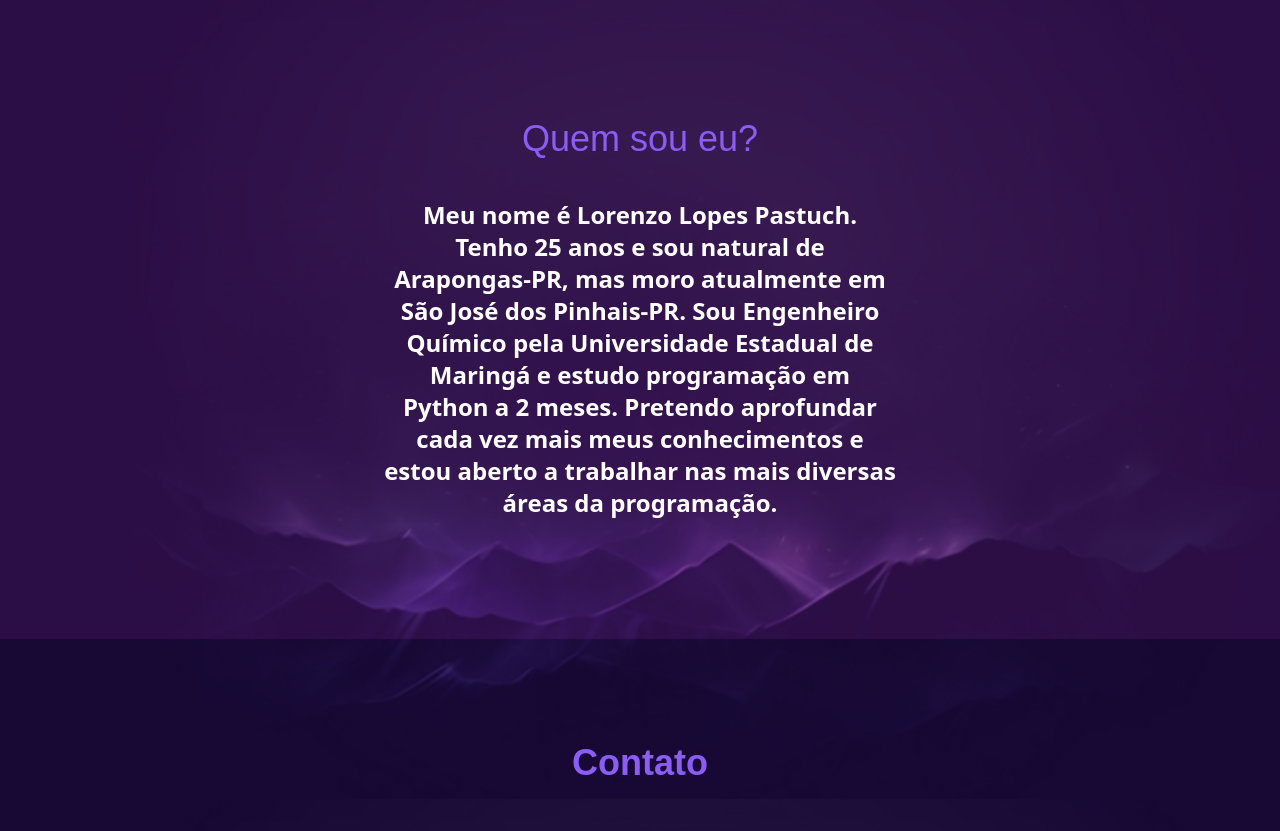
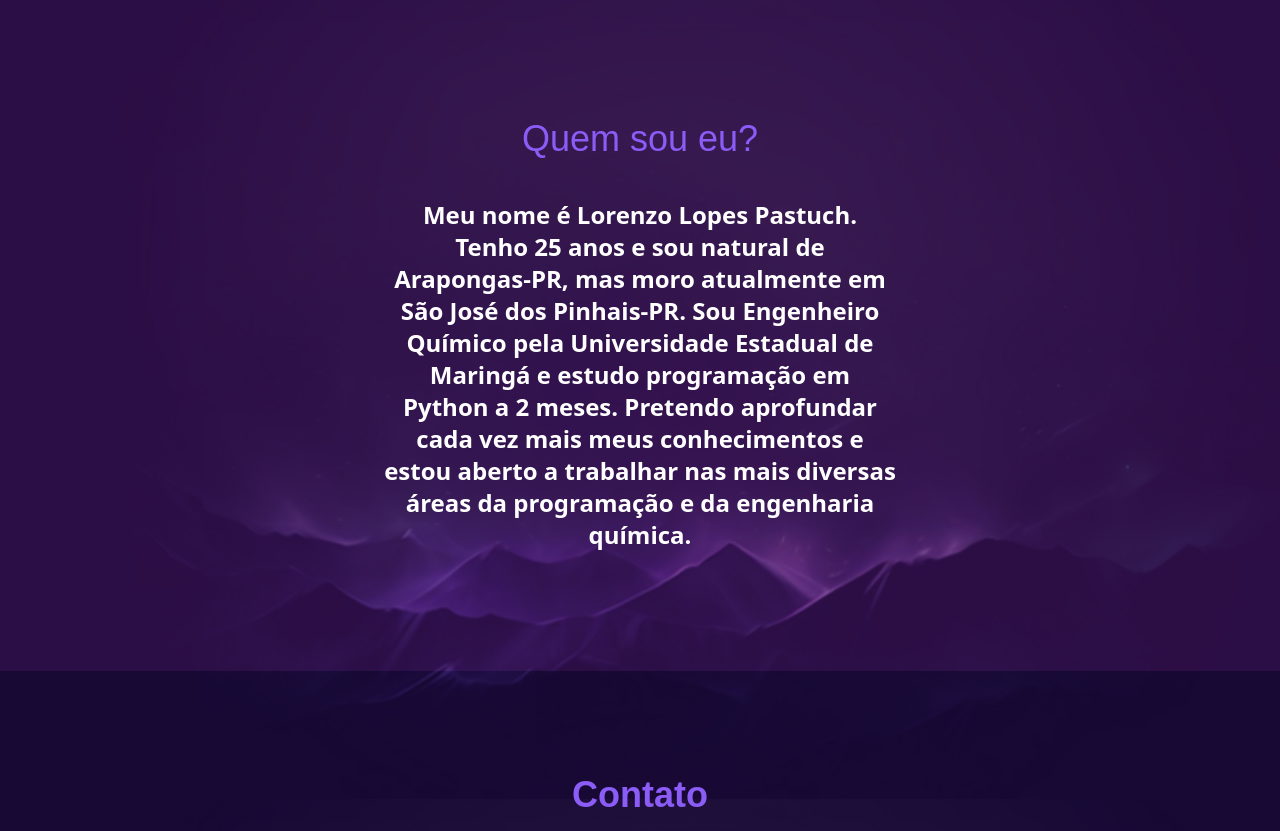
Before and after one commit to LorenzoPastuch/Site, a Django app: page / in a window 1280 px wide. Shown: the part 801-1632 px from the top of the page. Run offline with Django 4.2, Linux system fonts and the light colour scheme; some libraries are stand-ins or nearby versions; some web fonts are replaced.

Commit message:
Update homepage.html

```diff
--- a/Lorenzo/templates/homepage.html
+++ b/Lorenzo/templates/homepage.html
@@ -25,7 +25,7 @@ Quem sou eu
             mas moro atualmente em São José dos Pinhais-PR.
             Sou Engenheiro Químico pela Universidade Estadual de Maringá e
             estudo programação em Python a {{ meses_passados }} meses.
-            Pretendo aprofundar cada vez mais meus conhecimentos e estou aberto a trabalhar nas mais diversas áreas da programação.
+            Pretendo aprofundar cada vez mais meus conhecimentos e estou aberto a trabalhar nas mais diversas áreas da programação e da engenharia química.
         </h2>
     </section>
 
```
